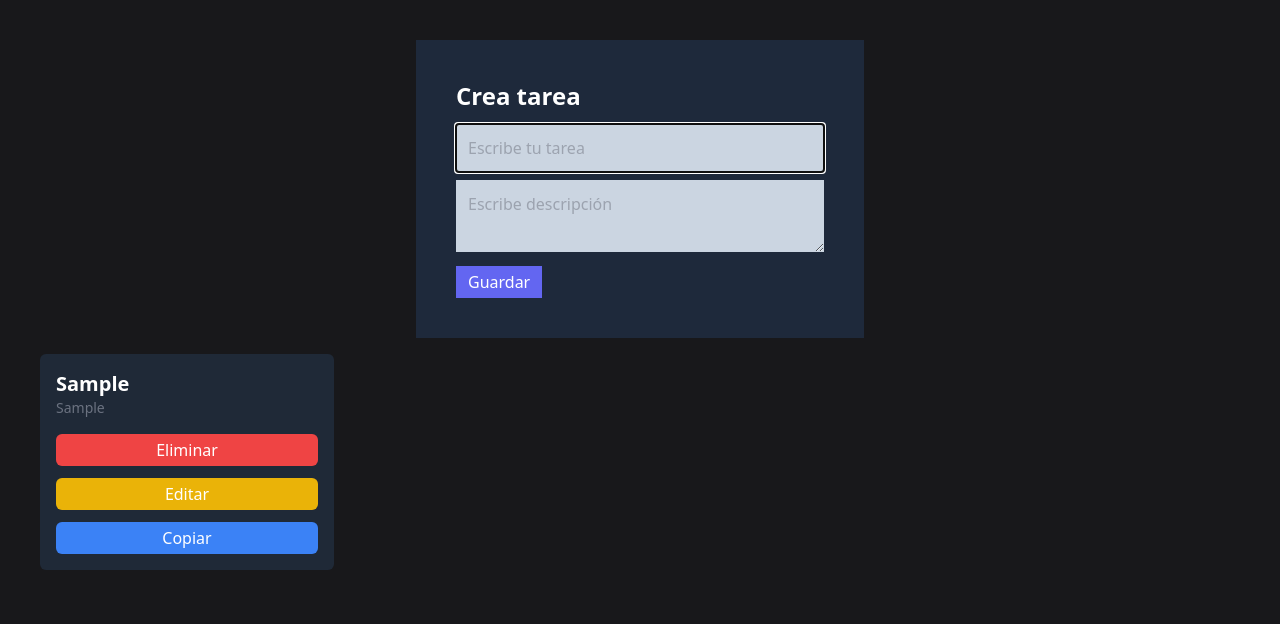
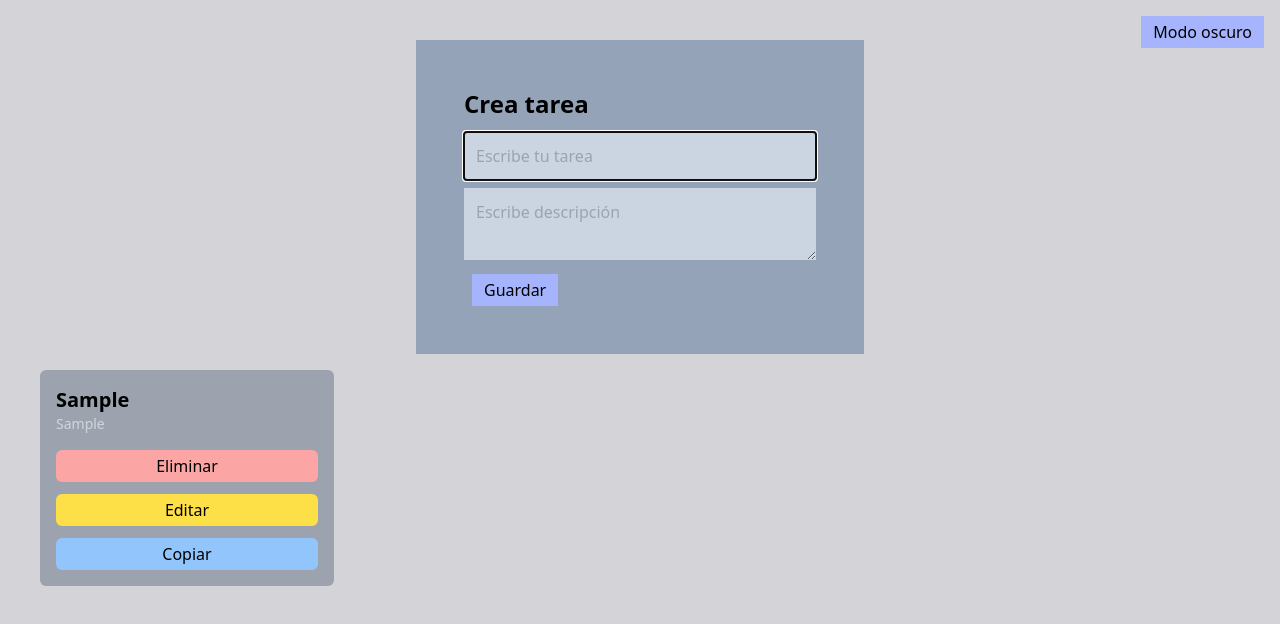
Before and after one commit to SergioCorredorT/reactTaskList, a React (Vite) app: page / in a window 1280 px wide. Both pictures are taken after typing "Sample", "Sample" into the empty fields and a click on the button "Guardar". Shown: the top 624 px of the page. Built offline with nearby package versions, Linux system fonts and the light colour scheme.

Commit message:
Añadido modo oscuro auto y botón modo oscuro

```diff
--- a/src/App.jsx
+++ b/src/App.jsx
@@ -3,7 +3,8 @@ import { TaskForm } from "./components/TaskForm";
 
 function App() {
   return (
-    <main className="bg-zinc-900 min-h-screen">
+    <main className="dark:bg-zinc-900 bg-zinc-300
+                      min-h-screen">
       <div className="container mx-auto p-10">
         <TaskForm />
         <TaskList />
--- a/src/components/TaskCard.jsx
+++ b/src/components/TaskCard.jsx
@@ -34,27 +34,37 @@ function TaskCard({ task }) {
       style={style}
       ref={setNodeRef}
       {...attributes}
-      className="bg-gray-800 text-white p-4 rounded-md"
+      className="dark:bg-gray-800 dark:text-white
+                   bg-gray-400 text-black
+                   p-4 rounded-md"
     >
       <div {...listeners} className="hover:cursor-move" >
         <h1 className="text-xl font-bold capitalize">{task.title}</h1>
-        <p className="text-gray-500 text-sm">{task.description}</p>
+        <p className="dark:text-gray-500
+                      text-gray-300
+                      text-sm">{task.description}</p>
       </div>
       <div className="grid gap-3 mt-4">
         <button
-          className="bg-red-500 px-2 py-1 rounded-md hover:bg-red-400"
+          className=" dark:bg-red-500  dark:hover:bg-red-400
+                    bg-red-300  hover:bg-red-200
+                      px-2 py-1 rounded-md"
           onClick={() => {deleteTask(task.id); inputRef.current.focus()} }
         >
           Eliminar
         </button>
         <button
-          className="bg-yellow-500 px-2 py-1 rounded-md hover:bg-yellow-400"
+          className="dark:bg-yellow-500  dark:hover:bg-yellow-400
+                    bg-yellow-300  hover:bg-yellow-200
+                      px-2 py-1 rounded-md"
           onClick={() => {editTask(task.id);inputRef.current.focus()} }
         >
           Editar
         </button>
         <button
-          className="bg-blue-500 px-2 py-1 rounded-md hover:bg-blue-400"
+          className="dark:bg-blue-500  dark:hover:bg-blue-400
+                    bg-blue-300  hover:bg-blue-200
+                      px-2 py-1 rounded-md"
           onClick={() => {copyTask(task); inputRef.current.focus()} }
         >
           Copiar
--- a/src/components/TaskForm.jsx
+++ b/src/components/TaskForm.jsx
@@ -1,5 +1,6 @@
 import { useContext } from "react";
 import { TaskContext } from "../context/TaskContext";
+import { ThemeButton } from "./ThemeButton";
 
 export function TaskForm() {
 
@@ -17,11 +18,18 @@ export function TaskForm() {
   };
 
   return (
-    <div className="max-w-md mx-auto">
-      <form onSubmit={handleSubmit} className="bg-slate-800 p-10 mb-4">
-        <h1 className="text-2xl font-bold text-white mb-3">Crea tarea</h1>
+    <div className="dark:bg-slate-800 bg-slate-400
+                      max-w-md mx-auto p-10 mb-4">
+      <ThemeButton className="dark:bg-indigo-500 dark:hover:bg-indigo-400 dark:text-white
+                            bg-indigo-300 hover:bg-indigo-200 text-black
+                              px-3 py-1 mx-2
+                              absolute top-2 right-2 m-2" />
+      <form onSubmit={handleSubmit} className="m-2">
+        <h1 className="text-2xl font-bold dark:text-white text-black mb-3">Crea tarea</h1>
         <input
-          className="bg-slate-300 p-3 w-full mb-2 hover:bg-slate-200"
+          className="dark:bg-slate-600  dark:hover:bg-slate-500 dark:text-white
+                    bg-slate-300  hover:bg-slate-200 text-black
+                      p-3 w-full mb-2"
           placeholder="Escribe tu tarea"
           onChange={(e) => setTitle(e.target.value)}
           value={title}
@@ -30,13 +38,17 @@ export function TaskForm() {
           required
         />
         <textarea
-          className="bg-slate-300 p-3 w-full mb-2 hover:bg-slate-200"
+          className="dark:bg-slate-600  dark:hover:bg-slate-500 dark:text-white
+          bg-slate-300  hover:bg-slate-200 text-black
+            p-3 w-full mb-2"
           placeholder="Escribe descripción"
           onChange={(e) => setDescription(e.target.value)}
           value={description}
           required
         ></textarea>
-        <button className="bg-indigo-500 hover:bg-indigo-400 px-3 py-1 text-white">Guardar</button>
+        <button className="dark:bg-indigo-500 dark:hover:bg-indigo-400 dark:text-white
+                            bg-indigo-300 hover:bg-indigo-200 text-black
+                            mx-2 px-3 py-1">Guardar</button>
       </form>
     </div>
   );
--- /dev/null
+++ b/src/components/ThemeButton.jsx
@@ -0,0 +1,34 @@
+import { useEffect, useState } from "react";
+import PropTypes from 'prop-types';
+
+export function ThemeButton( {className}) {
+
+    const [theme, setTheme] = useState(()=>{
+        if(window.matchMedia("(prefers-color-scheme: light)").matches)
+          return "light"
+
+        return "dark"
+      });
+
+      const handleChangeTheme= () => {
+        setTheme(prevTheme => prevTheme== "dark"? "light": "dark")
+      }
+
+      useEffect (()=>{
+        if(theme=="dark")
+        {
+            document.querySelector("html").classList.add("dark");
+        }
+
+        else
+          document.querySelector("html").classList.remove("dark")
+      }, [theme])
+
+    return (
+        <button onClick={handleChangeTheme} className={className}>Modo oscuro</button>
+    )
+}
+
+ThemeButton.propTypes = {
+  className: PropTypes.string.isRequired,
+};
--- a/tailwind.config.js
+++ b/tailwind.config.js
@@ -4,6 +4,7 @@ export default {
       "./index.html",
       "./src/**/*.{js,ts,jsx,tsx}",
   ],
+  "darkMode": "class",
   theme: {
     extend: {},
   },
```
